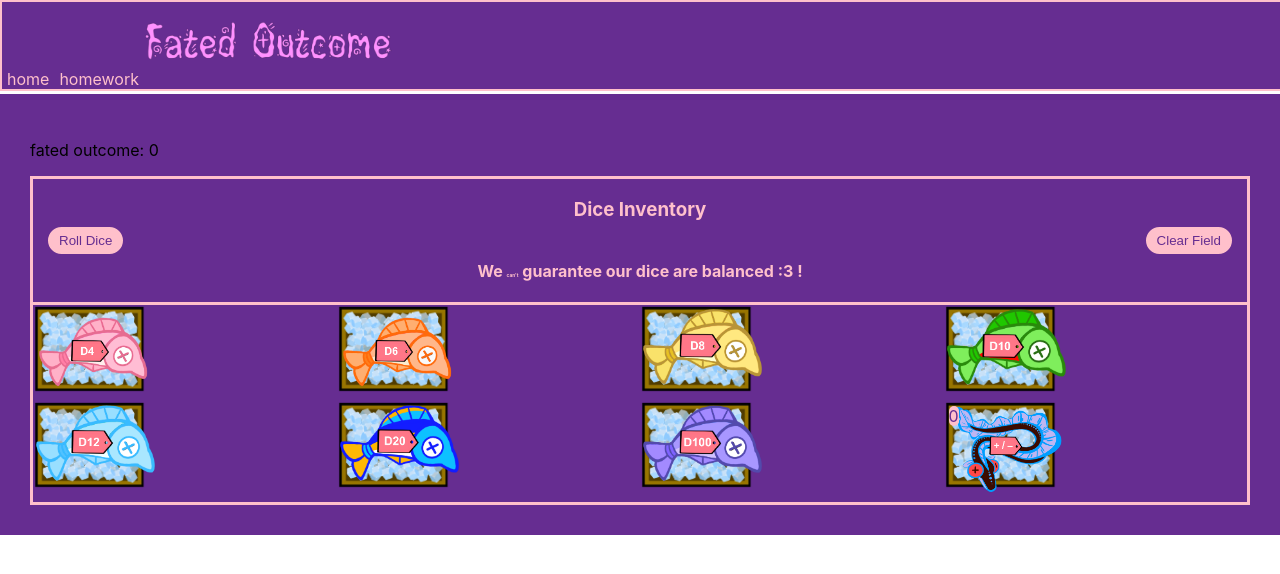
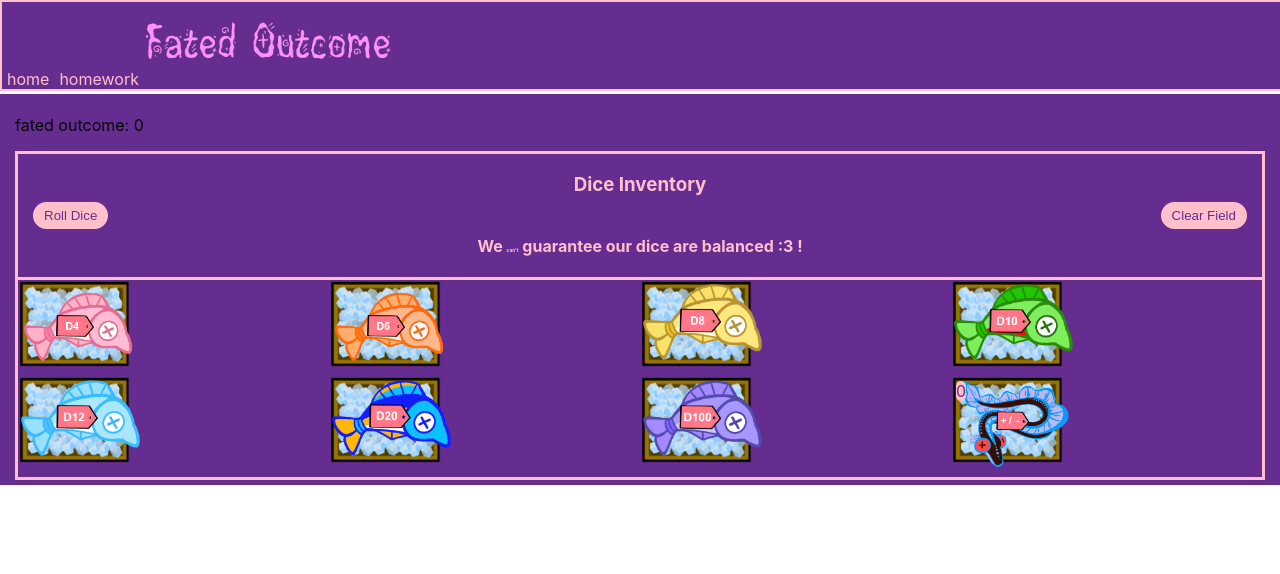
Before and after one commit to MoMaPro/fated_outcome, a React (Create React App) app: page / in a window 1280 px wide. Shown: the top 574 px of the page. Built offline with nearby package versions, Linux system fonts and the light colour scheme; the HTML template or start-up script is replaced by a standard one.

Commit message:
Incorporates style changes to FOC padding

```diff
--- a/src/components/FOContainer/index.js
+++ b/src/components/FOContainer/index.js
@@ -33,6 +33,6 @@ const FOContainer = ({ diceState }) => {
 export default FOContainer;
 
 const Container = styled.div`
-  padding: 30px;
+  padding: 5px 15px 5px 15px;
   background-color: ${theme.primary};
 `;
```
